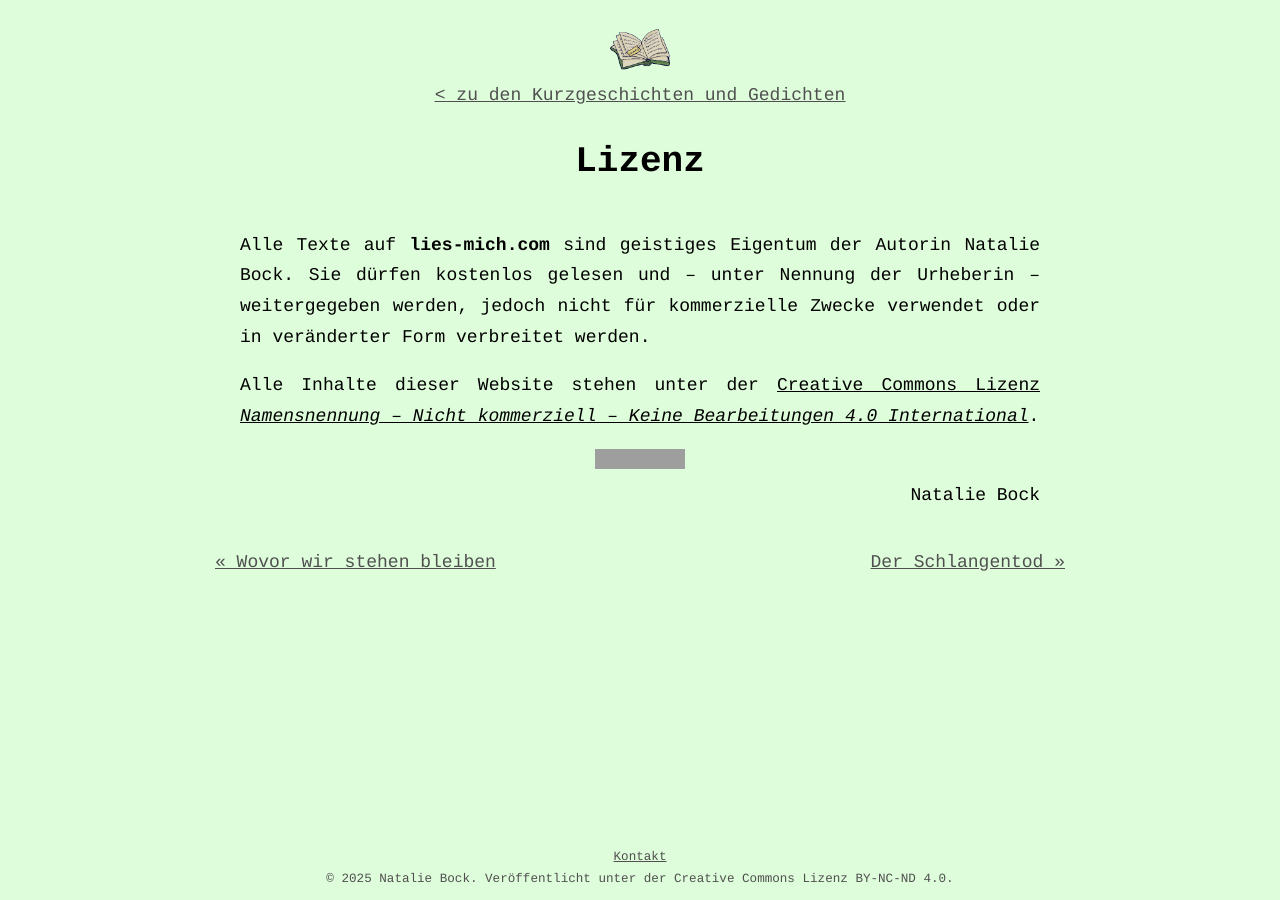
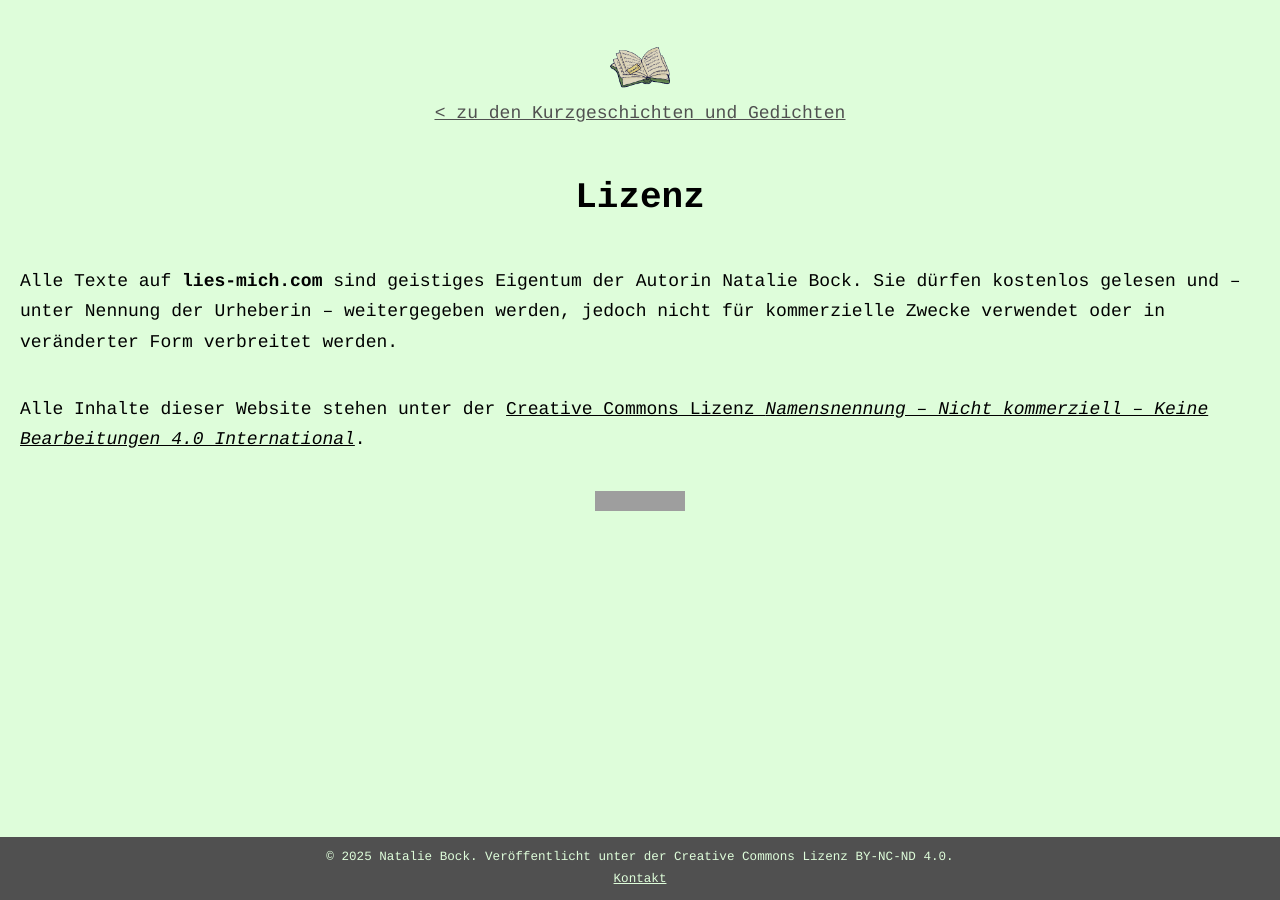
Before and after one commit to bananaboat-nat/lies-mich.com, a Jekyll site: the page built from lizenz.md, in a window 1280 px wide. Built offline with Jekyll 4.4.1, drawn with Linux system fonts in a browser that asks for light colours; grey boxes are pictures that could not be loaded.

Commit message:
better footer and prev/next button styling

```diff
--- a/_layouts/default.html
+++ b/_layouts/default.html
@@ -52,13 +52,14 @@
   <body>
     <div class="wrapper">
       <div class="content">{{ content }}</div>
-      <footer class="footer secondary-text">
-        <a id="kontakt" href="mailto:natalie">Kontakt</a>
+      <footer class="footer inverted-colors">
         <div>
           <a href="/lizenz" style="text-decoration: none">
-            © 2025 Natalie Bock. Veröffentlicht unter der Creative Commons Lizenz BY-NC-ND 4.0.
+            © 2025 Natalie Bock. Veröffentlicht unter der Creative Commons
+            Lizenz BY-NC-ND 4.0.
           </a>
         </div>
+        <a id="kontakt" href="mailto:natalie">Kontakt</a>
       </footer>
     </div>
   </body>
--- a/_layouts/text.html
+++ b/_layouts/text.html
@@ -8,8 +8,8 @@
     src="/assets/logo-192x192.png"
     alt="lies mich logo"
   />
-  <span class="secondary-text" style="text-decoration: underline"
-    >< zu den Kurzgeschichten und Gedichten</span
+  <a href="/" class="secondary-text" style="text-decoration: underline"
+    >< zu den Kurzgeschichten und Gedichten</a
   >
 </a>
 <h1>{{ page.title }}</h1>
@@ -51,19 +51,21 @@
 assign previous_item = all_items[previous_index] %} {% assign next_item =
 all_items[next_index] %}
 
-<div
-  class="text-navigation secondary-text"
-  style="margin-top: 2em; display: flex; justify-content: space-between"
->
+<div class="text-navigation secondary-text">
   {% if previous_item %}
-  <a href="{{ previous_item.url }}" class="button prev"
-    >&laquo; {{ previous_item.title }}</a
+  <a href="{{ previous_item.url }}" class="prev-back-button"
+    ><span class="arrow">←</span
+    ><span class="title">{{ previous_item.title }}</span></a
   >
   {% else %}
   <span></span>
   {% endif %} {% if next_item %}
-  <a href="{{ next_item.url }}" class="button next"
-    >{{ next_item.title }} &raquo;</a
+  <a
+    href="{{ next_item.url }}"
+    class="prev-back-button"
+    style="margin-left: auto"
+    ><span class="title">{{ next_item.title }}</span
+    ><span class="arrow">→</span></a
   >
   {% endif %}
 </div>
--- a/css/style.css
+++ b/css/style.css
@@ -85,6 +85,7 @@
   flex-direction: column;
   align-items: center;
   flex-grow: 1;
+  padding-bottom: 10px;
 }
 
 .story-content {
@@ -119,6 +120,7 @@
   display: flex;
   align-items: center;
   gap: 20px;
+  max-width: 800px;
 }
 
 .icon-link {
@@ -139,9 +141,33 @@
 .text-navigation {
   width: 100%;
   max-width: 850px;
+  margin-top: 4em;
+  display: flex;
+  justify-content: space-between;
+  flex-wrap: wrap-reverse;
+}
+
+.prev-back-button {
+  display: flex;
+  align-items: center;
+  gap: 10px;
+  text-decoration: none;
+}
+
+.prev-back-button .arrow{
+  font-size: 1.5em;
+}
+
+.prev-back-button .title{
+  text-decoration: underline;
 }
 
 .open-in-new-tab-icon {
   scale: 0.8;
   opacity: 0.8;
 }
+
+.inverted-colors {
+  background-color: var(--secondary-text-grey);
+  color: var(--background-color);
+}
--- a/lizenz.md
+++ b/lizenz.md
@@ -1,8 +1,18 @@
 ---
-layout: text
+layout: default
 title: Lizenz
 permalink: /lizenz
 ---
+
+<a href="/" style="display: flex; align-items: center; flex-direction: column">
+  <img
+    style="display: block; height: 60px; width: 60px"
+    src="/assets/logo-192x192.png"
+    alt="lies mich logo"
+  />
+  <span class="secondary-text" style="text-decoration: underline">< zu den Kurzgeschichten und Gedichten</span>
+</a>
+<h1>{{ page.title }}</h1>
 
 <p>Alle Texte auf <strong>lies-mich.com</strong> sind geistiges Eigentum der Autorin Natalie Bock. Sie dürfen kostenlos gelesen und – unter Nennung der Urheberin – weitergegeben werden, jedoch nicht für kommerzielle Zwecke verwendet oder in veränderter Form verbreitet werden.</p>
 
```
